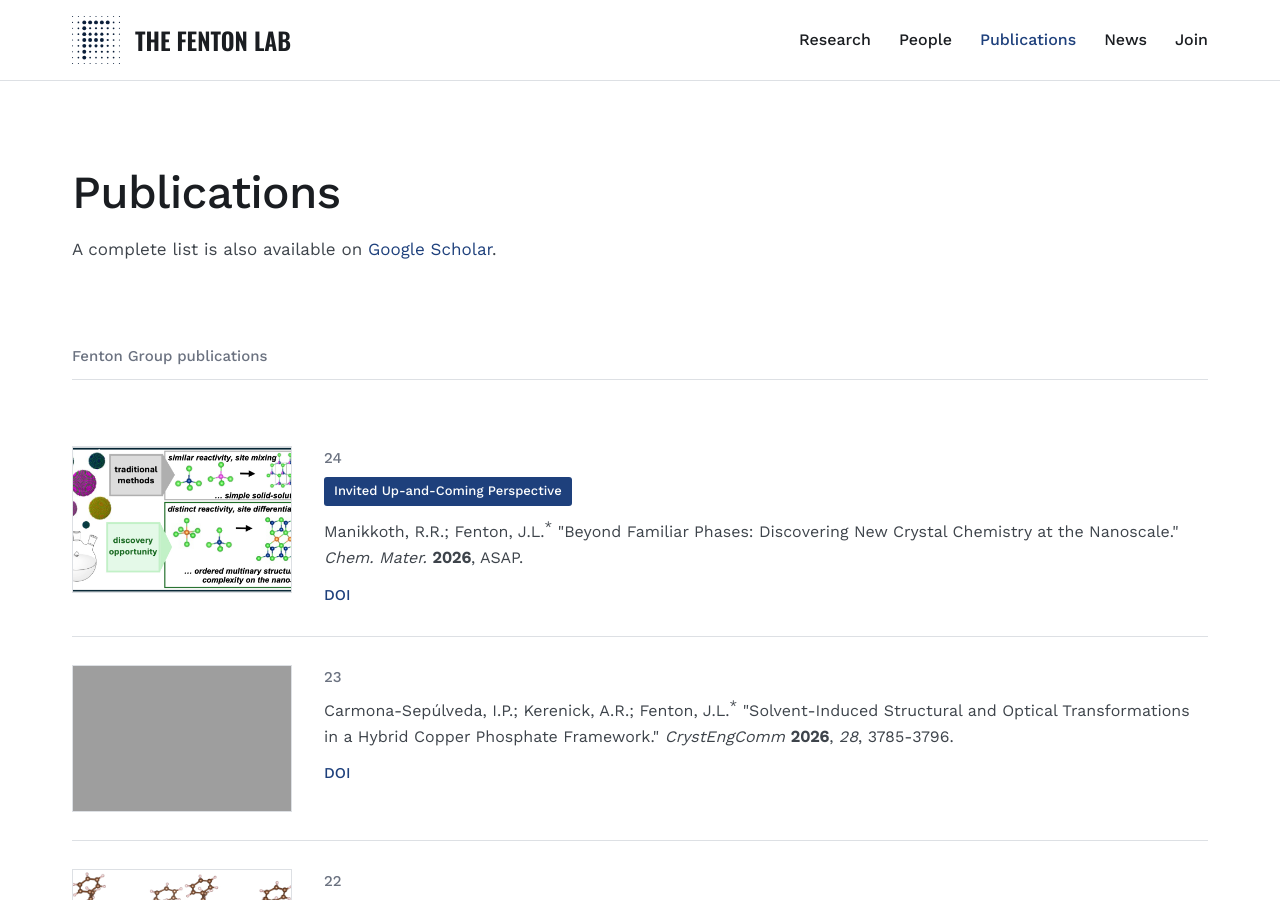
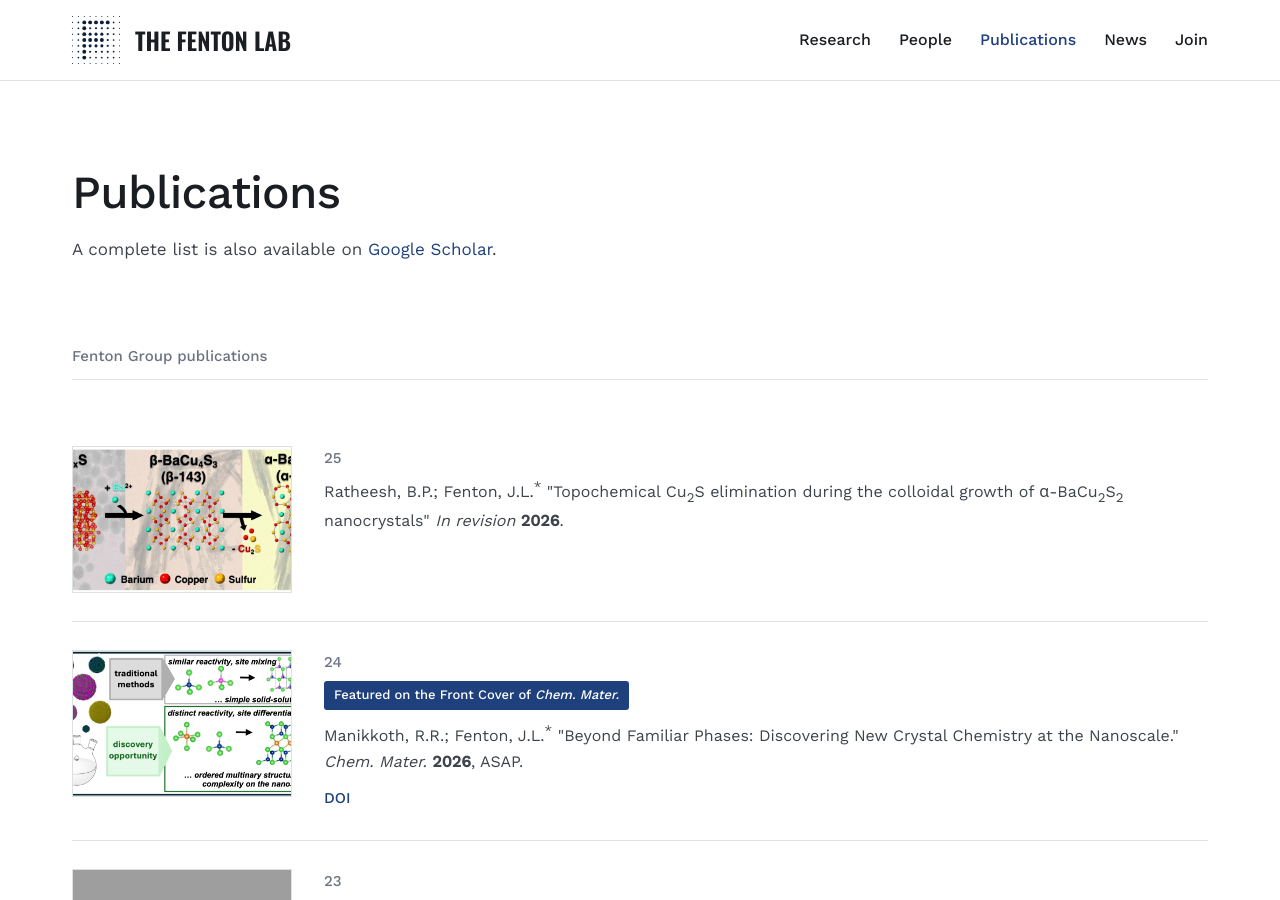
Before and after one commit to thefentonlab/thefentonlab.github.io, a Jekyll site: the page built from publications.html, in a window 1280 px wide and 900 px high. Built offline with Jekyll 4.4.1, drawn with Linux system fonts in a browser that asks for light colours; grey boxes are pictures that could not be loaded.

Commit message:
Update publications.yml

```diff
--- a/_data/publications.yml
+++ b/_data/publications.yml
@@ -10,6 +10,12 @@
 #   note:    short label, shows as a blue tag (optional)
 # ============================================================
 
+- number: 25
+  cite: >
+    Ratheesh, B.P.; Fenton, J.L.<sup>*</sup> "Topochemical Cu<sub>2</sub>S elimination during the colloidal growth of α-BaCu<sub>2</sub>S<sub>2</sub> nanocrystals" <em>In revision</em>
+    <strong>2026</strong>.
+  image: toc/acsnano2026.jpg
+
 - number: 24
   cite: >
     Manikkoth, R.R.; Fenton, J.L.<sup>*</sup> "Beyond Familiar Phases: Discovering New Crystal Chemistry at the Nanoscale." <em>Chem. Mater.</em>
@@ -17,6 +23,7 @@
   doi: https://doi.org/10.1021/acs.chemmater.6c01898
   image: toc/chemmatperspective.jpg
   note: Invited Up-and-Coming Perspective
+  note: Featured on the Front Cover of <em>Chem. Mater.</em>
 
 - number: 23
   cite: >
```
